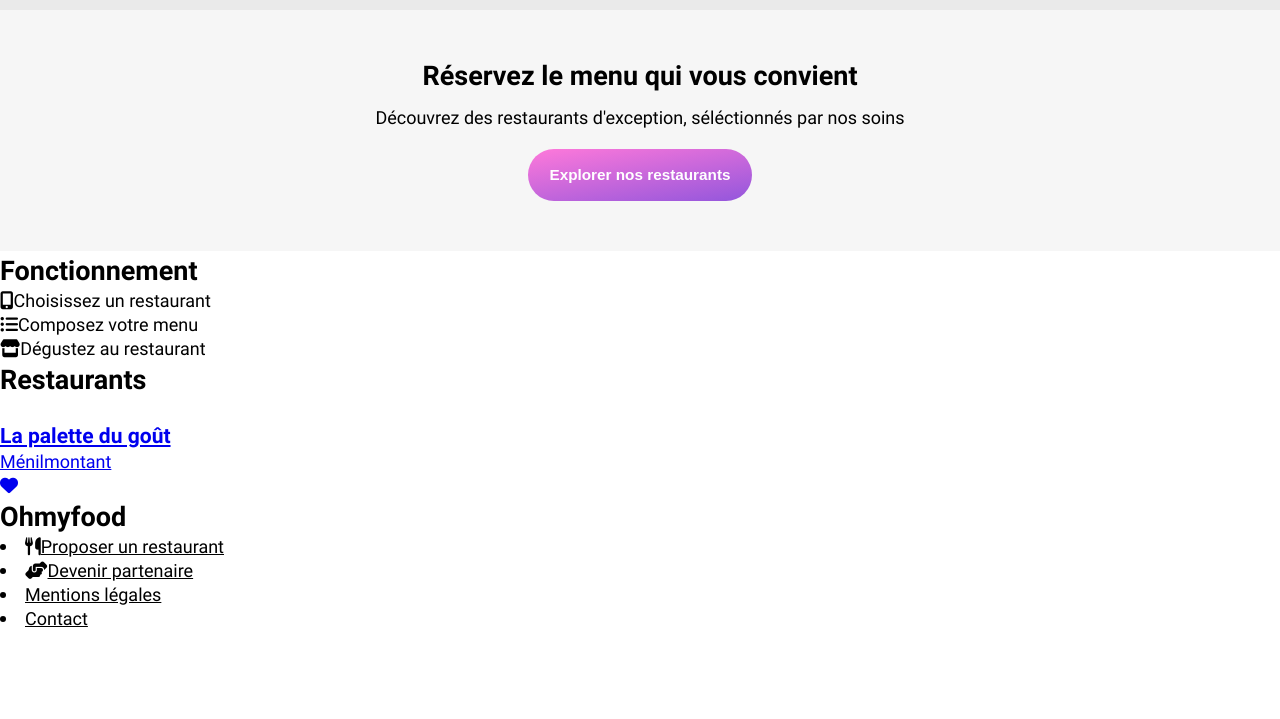
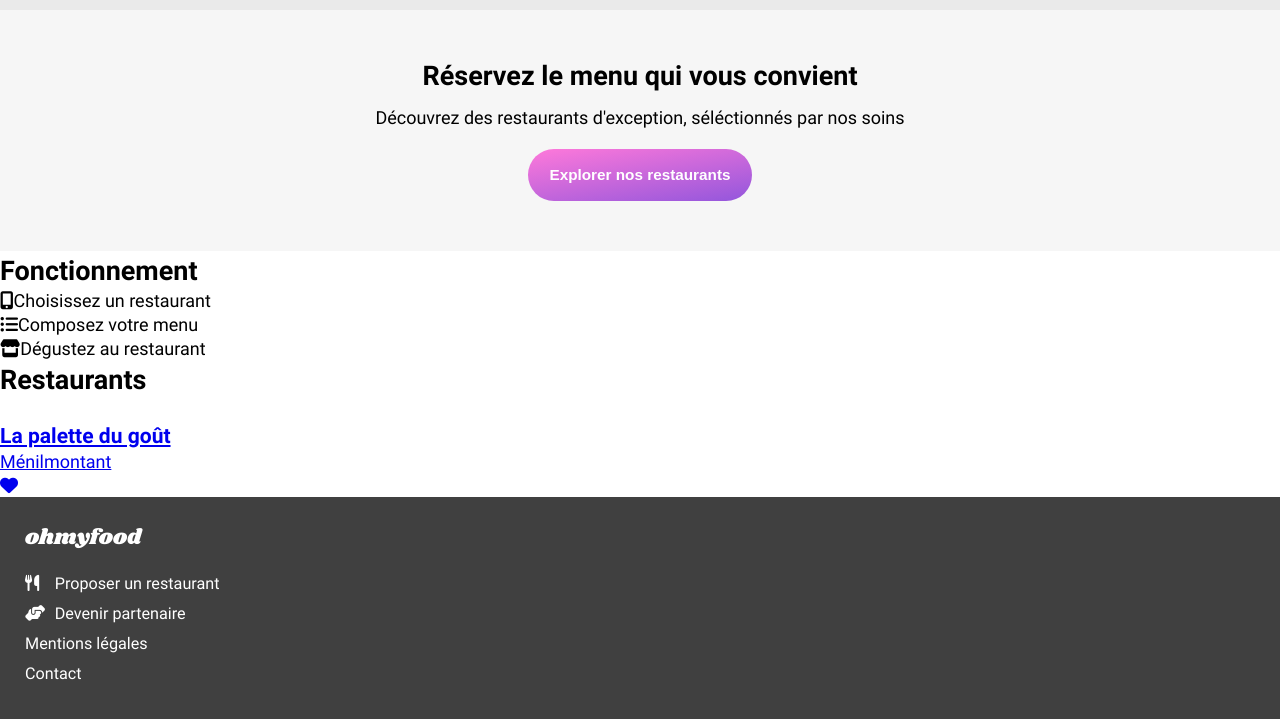
Before and after one commit to GavrocheWy/OhMyFood, a plain HTML site: page home.html in a window 1280 px wide. Shown: the part 105-824 px from the top of the page. Before the commit the page ends 800 px from the top, so only its background shows below. Drawn offline with Linux system fonts and the light colour scheme; some icons are missing.

Commit message:
Style du footer + Ajout mixin "x-container"

```diff
--- a/home.html
+++ b/home.html
@@ -38,7 +38,7 @@
         <!-- Section d'en-tête de la page d'accueil "Explorer nos restaurants" -->
 
         <section class="hero-section">
-            <h1 class="hero-section--title">Réservez le menu qui vous convient</h1>
+            <h1 class="hero-section--title classic-title">Réservez le menu qui vous convient</h1>
             <p class="hero-section--slogan">Découvrez des restaurants d'exception, séléctionnés par nos soins</p>
             <button class="primary-btn">Explorer nos restaurants</button>
         </section>
@@ -46,7 +46,7 @@
         <!-- Section "Fonctionnement" -->
 
         <section class="demo-section">
-            <h2>Fonctionnement</h2>
+            <h2 class="classic-title">Fonctionnement</h2>
             <ol>
                 <li><i class="fas fa-mobile-alt"></i>Choisissez un restaurant</li>
                 <li><i class="fas fa-list-ul"></i>Composez votre menu</li>
@@ -56,7 +56,7 @@
 
         <section class="restaurant-section">
 
-            <h2>Restaurants</h2>
+            <h2 class="classic-title">Restaurants</h2>
 
             <article class="restaurant-card new">
                 <a href="./singulars/singular-lapalettedugout.html">
@@ -79,14 +79,14 @@
     <!-- FOOTER -->
 
     <footer>
-        <h2>Ohmyfood</h2>
+        <h2>ohmyfood</h2>
         <u class="footer-list">
-            <li class="footer-list__item"><i class="footer-list__item--icon fas fa-utensils"></i>Proposer un restaurant
+            <li class="footer-list__item"><a href="#"><i class="footer-list__item--icon fas fa-utensils"></i>Proposer un restaurant</a>
             </li>
-            <li class="footer-list__item"><i class="footer-list__item--icon fas fa-hands-helping"></i>Devenir partenaire
+            <li class="footer-list__item"><a href="#"><i class="footer-list__item--icon fas fa-hands-helping"></i>Devenir partenaire</a>
             </li>
-            <li class="footer-list__item">Mentions légales</li>
-            <li class="footer-list__item">Contact</li>
+            <li class="footer-list__item"><a href="#">Mentions légales</a></li>
+            <li class="footer-list__item"><a href="#">Contact</a></li>
         </u>
     </footer>
 
--- a/styles/main.scss
+++ b/styles/main.scss
@@ -10,6 +10,7 @@
 @import "./scss/layouts/header";
 @import "./scss/layouts/searchform";
 @import "./scss/layouts/hero";
+@import "./scss/layouts/footer";
 // @import "./scss/layouts/nav";
 // @import "./scss/layouts/container";
 // @import "./scss/layouts/form";
--- /dev/null
+++ b/styles/scss/layouts/_footer.scss
@@ -0,0 +1,38 @@
+footer {
+    @include x-container;
+
+    background-color: $dark-grey;
+    color: white;
+    padding-top: em-calc(30);
+    padding-bottom: em-calc(30);
+}
+
+footer h2 {
+    font-family: $title--font;
+    font-weight: normal;
+    font-size: 1.2em;
+    margin-bottom: em-calc(20);
+}
+
+.footer-list {
+    list-style: none;
+    text-decoration: none;
+    font-size: 0.9em;
+
+    &__item {
+
+        margin-bottom: 0.5em;
+
+        a {
+            text-decoration: inherit;
+            color: inherit;
+        }
+
+        i {
+            margin-right: em-calc(15);
+            width: 1em;
+        }
+
+    }
+
+}
--- a/styles/scss/layouts/_header.scss
+++ b/styles/scss/layouts/_header.scss
@@ -1,11 +1,14 @@
 header {
+    @include x-container;
+
     display: flex;
     align-items: center;
     justify-content: center;
 
     height: em-calc(65);
     width: 100vw;
-    padding: em-calc(10) em-calc(15);
+    padding-top: em-calc(10);
+    padding-bottom: em-calc(10);
     box-shadow: em-calc(0) em-calc(2) em-calc(5) rgba(0, 0, 0, 0.15);
 
     position: relative;
--- a/styles/scss/layouts/_hero.scss
+++ b/styles/scss/layouts/_hero.scss
@@ -1,11 +1,14 @@
 .hero-section {
+    @include x-container;
+
     display: flex;
     align-items: center;
     justify-content: center;
     flex-direction: column;
 
     text-align: center;
-    padding: em-calc(50) em-calc(30);
+    padding-top: em-calc(50);
+    padding-bottom: em-calc(50);
 
     background-color: $light-grey;
 }
--- a/styles/scss/layouts/_searchform.scss
+++ b/styles/scss/layouts/_searchform.scss
@@ -1,4 +1,6 @@
 .searchform {
+    @include x-container;
+
     display: flex;
     align-items: center;
     justify-content: center;
--- a/styles/scss/utils/_mixins.scss
+++ b/styles/scss/utils/_mixins.scss
@@ -0,0 +1,8 @@
+// Container général
+
+@mixin x-container {
+    $x-padding : em-calc(25);
+
+    padding-left : $x-padding;
+    padding-right : $x-padding;
+}
```
Also changed, not shown: singulars/singular-lapalettedugout.html (+2 -2 lines), styles/main.css, 1 other file.
